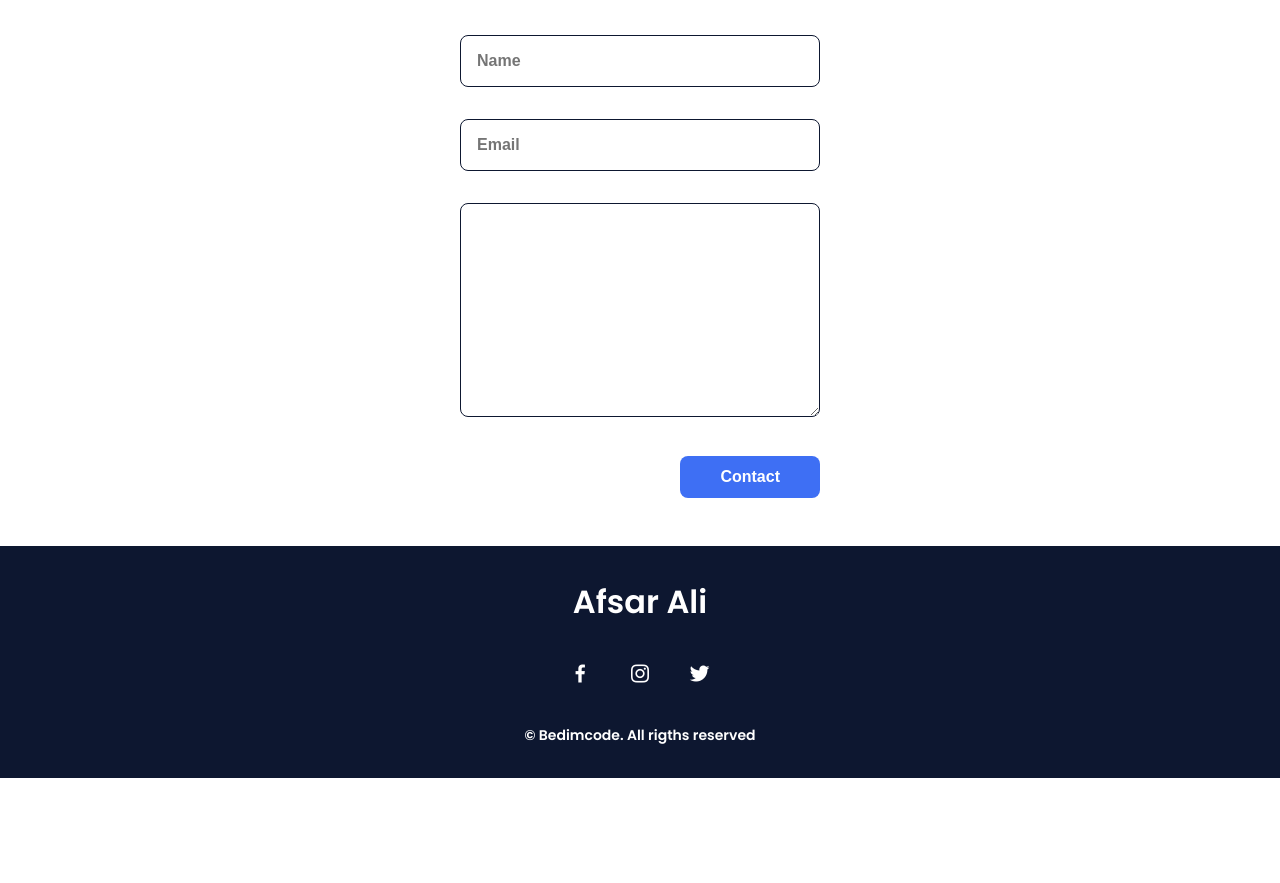
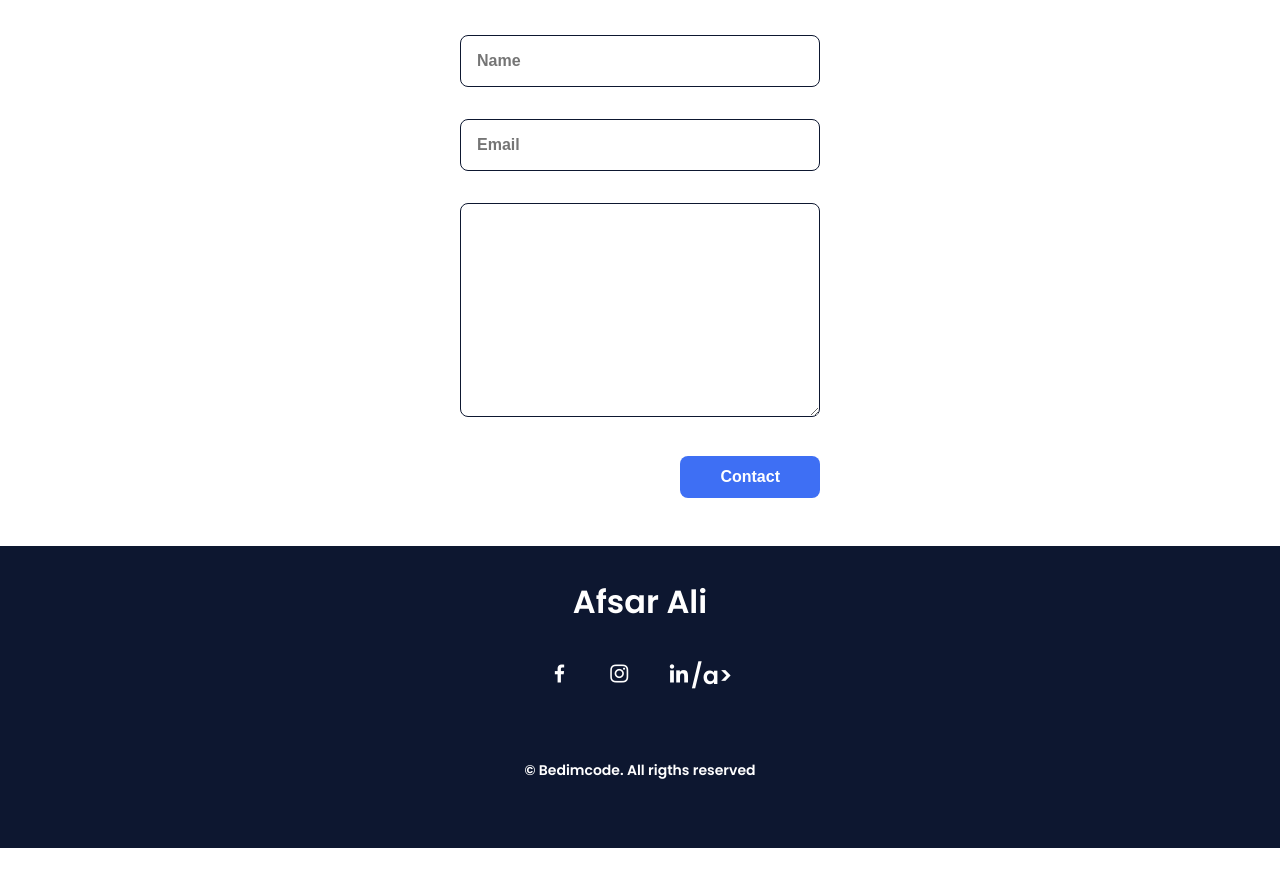
Before and after one commit to dewanablog/portfilio, a plain HTML site: page index.html in a window 1280 px wide. Shown: the part 2977-3860 px from the top of the page. Before the commit the page ends 3755 px from the top, so only its background shows below. Drawn offline with nearby package versions, Linux system fonts and the light colour scheme.

Commit message:
replace link
replace link , with lindn

```diff
--- a/index.html
+++ b/index.html
@@ -207,9 +207,9 @@
         <footer class="footer">
             <p class="footer__title">Afsar Ali</p>
             <div class="footer__social">
-                <a href="#" class="footer__icon"><i class='bx bxl-facebook' ></i></a>
+                <a href="" class="footer__icon"><i class='bx bxl-facebook' ></i></a>
                 <a href="#" class="footer__icon"><i class='bx bxl-instagram' ></i></a>
-                <a href="#" class="footer__icon"><i class='bx bxl-twitter' ></i></a>
+                <a href="#" class="footer__icon"><i class='bx bxl-linkedin'></i>/a>
             </div>
             <p class="footer__copy">&#169; Bedimcode. All rigths reserved</p>
         </footer>
```
